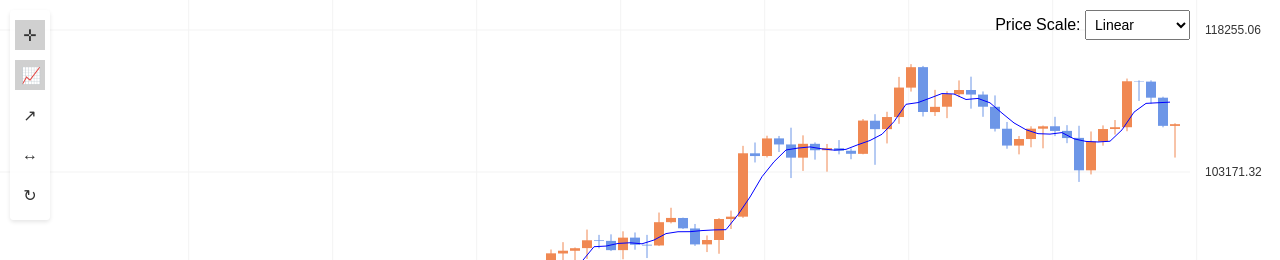
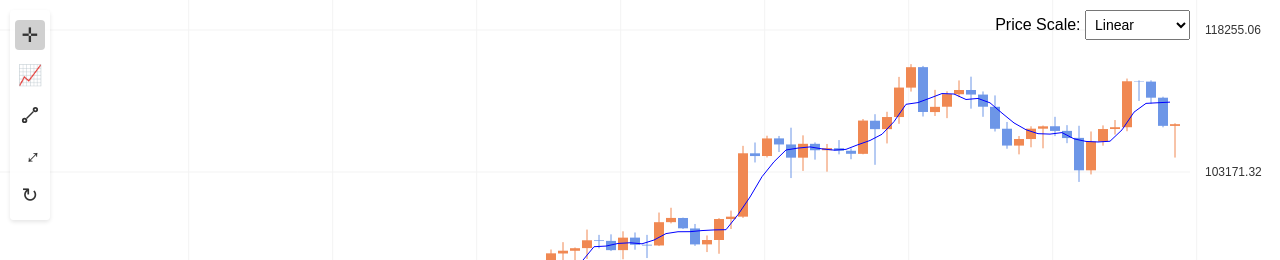
Before and after one commit to 20YOrg/coin-charts, a plain HTML site: page index.html in a window 1280 px wide. Shown: the top 260 px of the page. Drawn offline with Linux system fonts and the light colour scheme.

Commit message:
Update toolbar icon

```diff
--- a/index.html
+++ b/index.html
@@ -56,18 +56,28 @@
             background: none;
             border: none;
             cursor: pointer;
-            font-size: 16px;
+            font-size: 20px;
             color: #333;
             transition: background-color 0.2s;
+            display: flex;
+            align-items: center;
+            justify-content: center;
+            border-radius: 4px; /* Added for consistent rounded corners */
         }
 
         #tool-menu button:hover {
             background-color: #e0e0e0;
-            border-radius: 4px;
         }
 
         #tool-menu button.active {
             background-color: #d0d0d0;
+        }
+
+        #tool-infinite-line span {
+            display: inline-block;
+            transform: rotate(-45deg);
+            font-weight: 900;
+            font-size: 21px;
         }
 
         #ma-modal {
@@ -164,8 +174,14 @@
         <div id="tool-menu">
             <button id="tool-crosshair" title="Toggle Crosshair">✛</button>
             <button id="tool-ma" title="Configure Moving Average">📈</button>
-            <button id="tool-line" title="Draw Finite Line">↗</button>
-            <button id="tool-infinite-line" title="Draw Infinite Line">↔</button>
+            <button id="tool-line" title="Draw Finite Line">
+                <svg width="20" height="20" viewBox="0 0 20 20">
+                    <line x1="6.121" y1="13.879" x2="13.879" y2="6.121" stroke="#333" stroke-width="1.5"/>
+                    <circle cx="4" cy="16" r="2" fill="none" stroke="#333" stroke-width="2"/>
+                    <circle cx="16" cy="4" r="2" fill="none" stroke="#333" stroke-width="2"/>
+                </svg>
+            </button>
+            <button id="tool-infinite-line" title="Draw Infinite Line"><span>↔</span></button>
             <button id="tool-reset" title="Reset View">↻</button>
         </div>
     </div>
@@ -722,7 +738,6 @@
                 });
 
                 const maButton = document.getElementById('tool-ma');
-                maButton.classList.add('active');
                 maButton.addEventListener('click', () => {
                     openMAModal(this);
                 });
@@ -1037,6 +1052,7 @@
             const overlay = document.getElementById('modal-overlay');
             modal.style.display = 'none';
             overlay.style.display = 'none';
+            document.getElementById('tool-ma').classList.remove('active');
         }
 
         function saveMAModal() {
```
